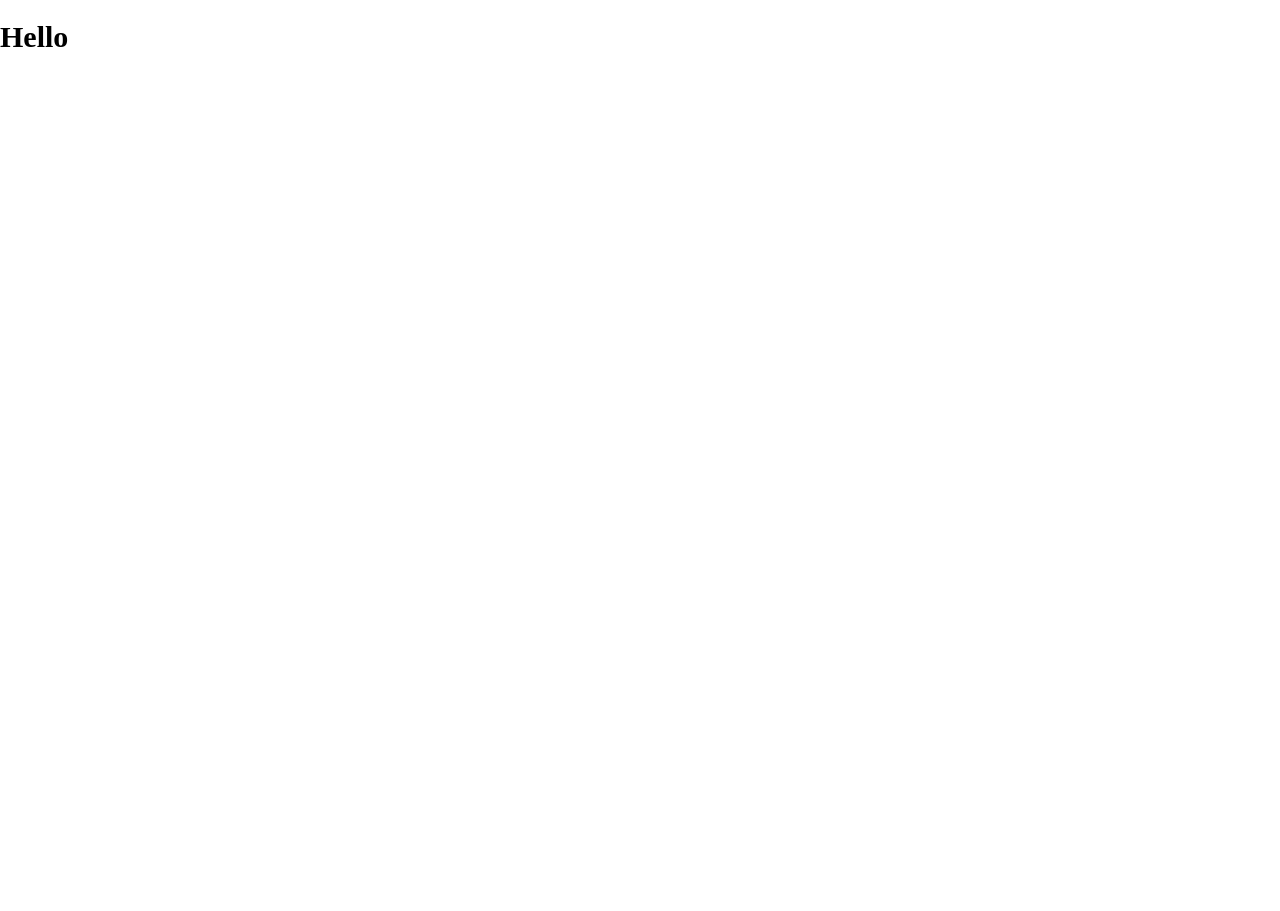
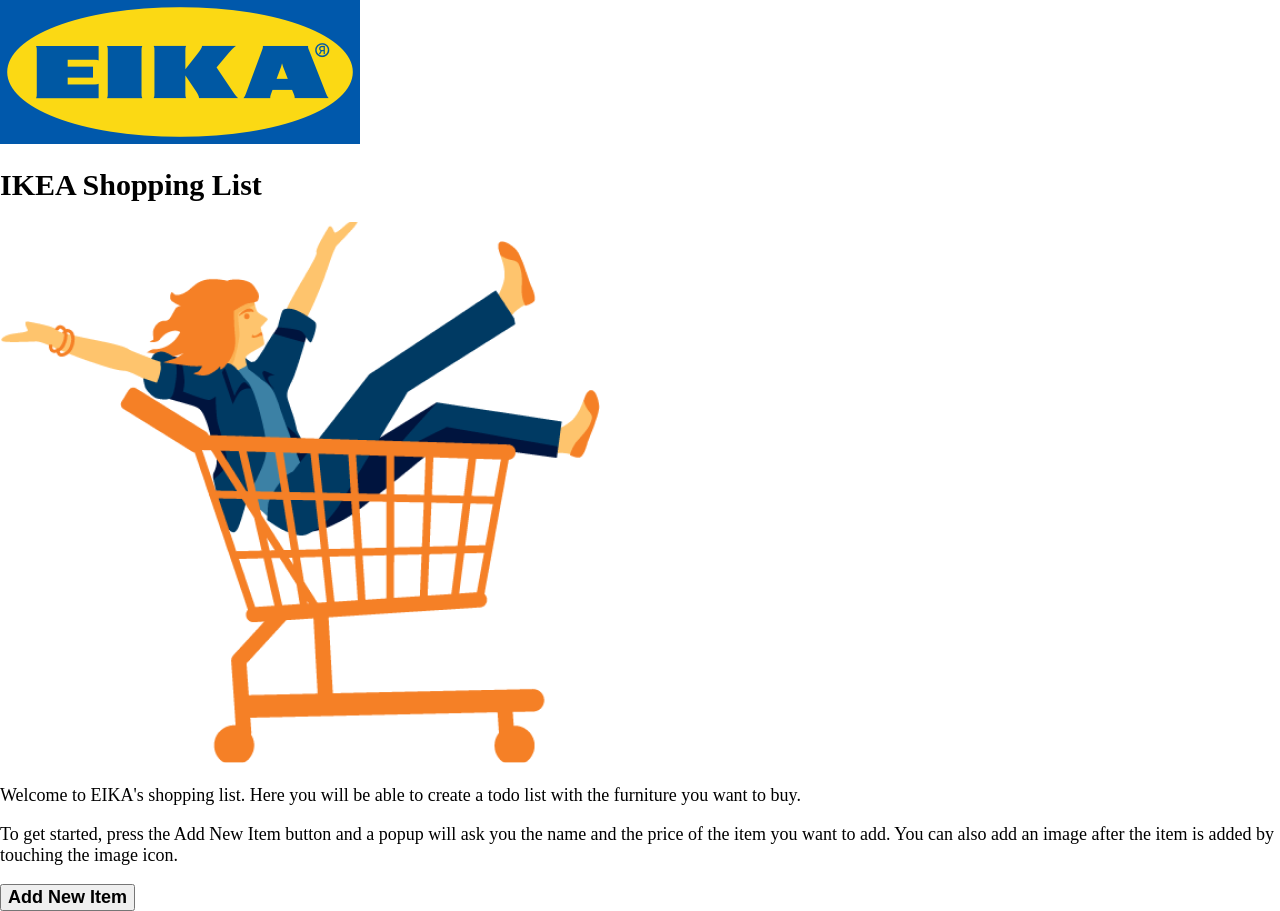
Before and after one commit to limatfc/todo-list, a React (Create React App) app: page / in a window 1280 px wide. Before the commit the page ends 800 px from the top, so only its background shows below. Built offline with nearby package versions, Linux system fonts and the light colour scheme.

Commit message:
setup Home + test

```diff
--- a/src/App.jsx
+++ b/src/App.jsx
@@ -1,9 +1,10 @@
+import Home from "./screens/Home";
 import "./App.css";
 
 export default function App() {
   return (
     <div className="App">
-      <h1>Hello</h1>
+      <Home />
     </div>
   );
 }
--- /dev/null
+++ b/src/screens/Home.jsx
@@ -0,0 +1,28 @@
+import logo from "../assets/images/logo.png";
+import homeImage from "../assets/images/home.png";
+
+export default function Home() {
+  return (
+    <div>
+      <img
+        src={logo}
+        alt="The word IKEA written in blue inside a yellow circle, inside a blue rectangle"
+      />
+      <h1>IKEA Shopping List</h1>
+      <img
+        src={homeImage}
+        alt="A woman wearing blue blazer, t-shit and pants sit in a shopping cart"
+      />
+      <p>
+        Welcome to EIKA's shopping list. Here you will be able to create a todo
+        list with the furniture you want to buy.
+      </p>
+      <p>
+        To get started, press the Add New Item button and a popup will ask you
+        the name and the price of the item you want to add. You can also add an
+        image after the item is added by touching the image icon.
+      </p>
+      <button className="label">Add New Item</button>
+    </div>
+  );
+}
```
Also changed, not shown: src/setupTests.js (+18 -0 lines), 1 other file (tests, documents, lock files or other folders).
